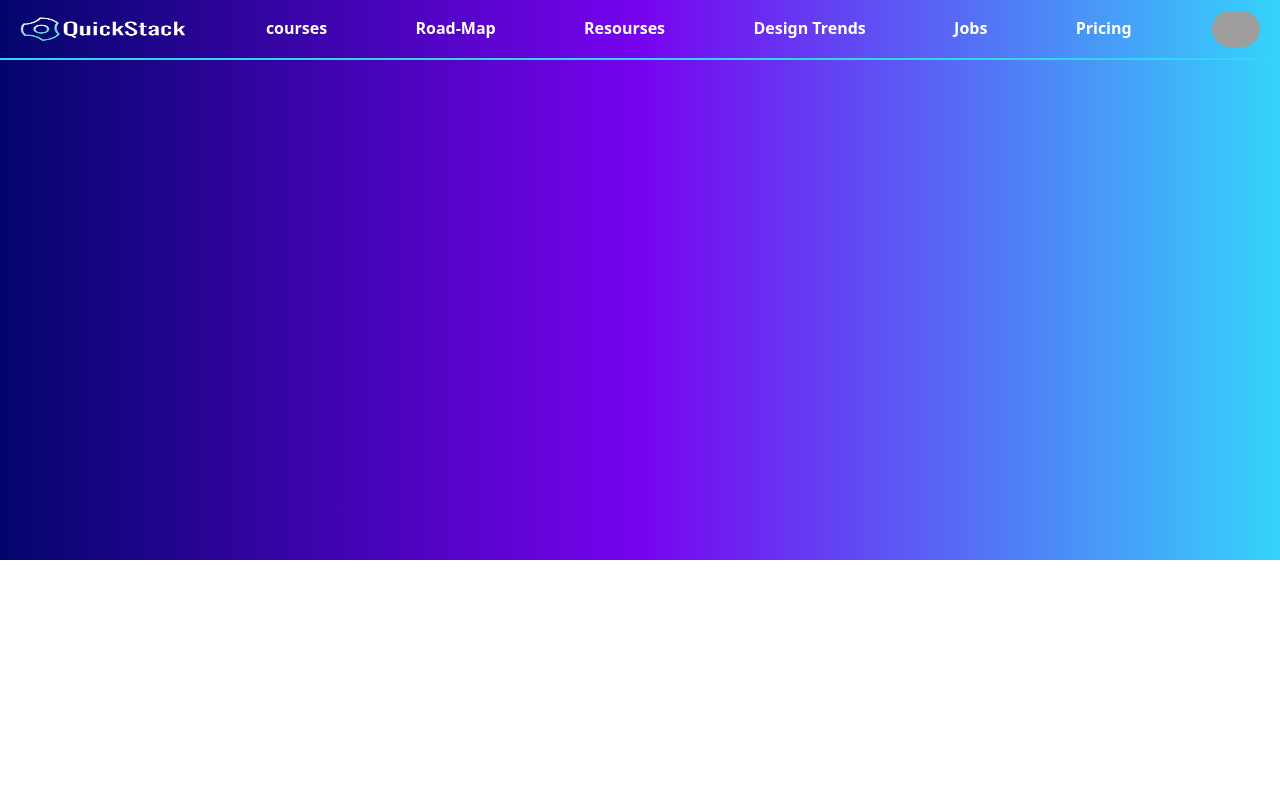
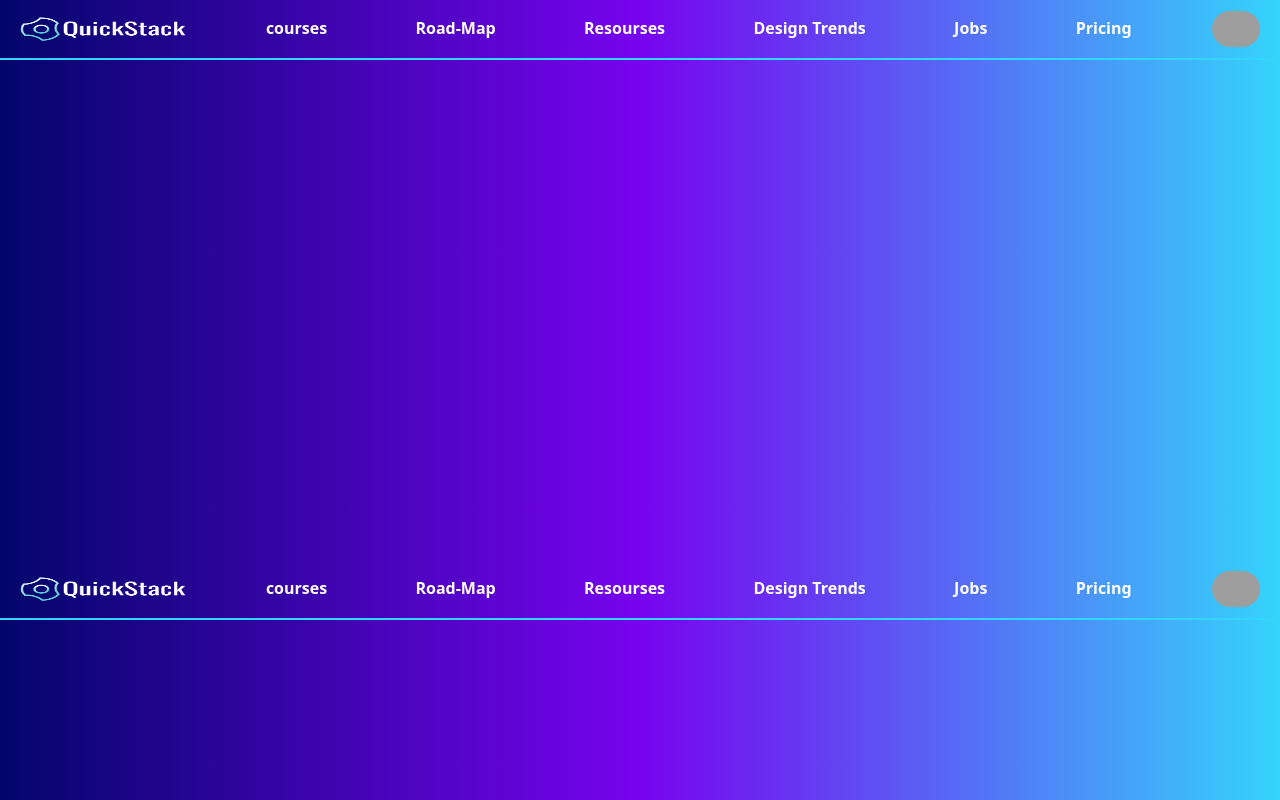
Before and after one commit to CodexpathCommunity/QuickStack, a Next.js app: page / in a window 1280 px wide. Shown: the top 800 px of the page. Built offline with nearby package versions, Linux system fonts and the light colour scheme; grey boxes are pictures that could not be loaded.

Commit message:
workked on the sidenav

```diff
--- a/components/Avatar.js
+++ b/components/Avatar.js
@@ -1,6 +1,7 @@
-function Avatar({ url, className }) {
+function Avatar({ url, className, setShowNav }) {
   return (
     <img
+      onClick={() => setShowNav(false)}
       src={url}
       loading="lazy"
       className={`h-9 rounded-full cursor-pointer transition duration-150 transform hover:scale-110 ${className} `}
--- a/pages/index.js
+++ b/pages/index.js
@@ -22,7 +22,7 @@ export default function Home() {
       </Head>
 
       <div className="h-screen sm:h-[70vh] w-full text-white relative bg-gradient-to-r from-[#03056b] via-[#7703ef] to-[#35d4fb]">
-        <div className="flex px-5 py-2 items-center overflow-hidden w-full border-b-2 border-[#35d4fb]">
+        <div className="flex px-5 py-2 z-50 items-center sticky top-0 overflow-hidden w-full border-b-2 border-[#35d4fb]">
           <MenuIcon
             className="h-8 mr-1 sm:hidden"
             onClick={() => setShowNav(!showNav)}
@@ -32,11 +32,10 @@ export default function Home() {
             className="mr-2"
             height={30}
             width={200}
+            onClick={() => setShowNav(false)}
           />
           <div
-            className={`h-[90%] w-full absolute top-[3.75rem] ${
-              showNav ? "left-0" : "left-[-100%] "
-            } text-w bg-[#35d4fb] flex flex-col items-center
+            className={`h-[90%] w-full absolute top-[3.75rem] ${"left-[-100%] "} text-w bg-[#35d4fb] flex flex-col items-center
             justify-evenly text-2xl font-semibold
             sm:flex-row sm:text-base sm:bg-[transparent]
             sm:flex-grow
@@ -54,6 +53,62 @@ export default function Home() {
           <Avatar
             url="https://avatars.githubusercontent.com/u/69096827?v=4"
             className="ml-auto"
+            setShowNav={setShowNav}
+          />
+        </div>
+        <div
+          className={`h-[90%] w-full absolute top-[3.75rem] ${
+            showNav ? "left-0" : "left-[-100%] "
+          } text-w bg-[#35d4fb] flex flex-col items-center
+            justify-evenly text-2xl font-semibold
+            `}
+        >
+          {links.map((link) => (
+            <h3
+              className="p-2 border-b-2 border-transparent hover:border-[#03056b] cursor-pointer"
+              onClick={() => setShowNav(false)}
+            >
+              {link}
+            </h3>
+          ))}
+        </div>
+      </div>
+
+      {/* this second dummy elements */}
+
+      <div className="h-screen sm:h-[70vh] w-full text-white relative bg-gradient-to-r from-[#03056b] via-[#7703ef] to-[#35d4fb]">
+        <div className="flex px-5 py-2 items-center overflow-hidden w-full border-b-2 border-[#35d4fb]">
+          <MenuIcon
+            className="h-8 mr-1 sm:hidden"
+            onClick={() => setShowNav(!showNav)}
+          />
+          <Image
+            src="/images/lightlogo.png"
+            className="mr-2"
+            height={30}
+            width={200}
+            onClick={() => setShowNav(false)}
+          />
+          <div
+            className={`h-[90%] w-full absolute top-[3.75rem] ${"left-[-100%] "} text-w bg-[#35d4fb] flex flex-col items-center
+            justify-evenly text-2xl font-semibold
+            sm:flex-row sm:text-base sm:bg-[transparent]
+            sm:flex-grow
+            sm:static`}
+          >
+            {links.map((link) => (
+              <h3
+                className="p-2 border-b-2 border-transparent hover:border-[#03056b] cursor-pointer"
+                onClick={() => setShowNav(false)}
+              >
+                {link}
+              </h3>
+            ))}
+          </div>
+          <Avatar
+            url="https://avatars.githubusercontent.com/u/69096827?v=4"
+            className="ml-auto"
+            setShowNav={setShowNav}
           />
         </div>
       </div>
```
